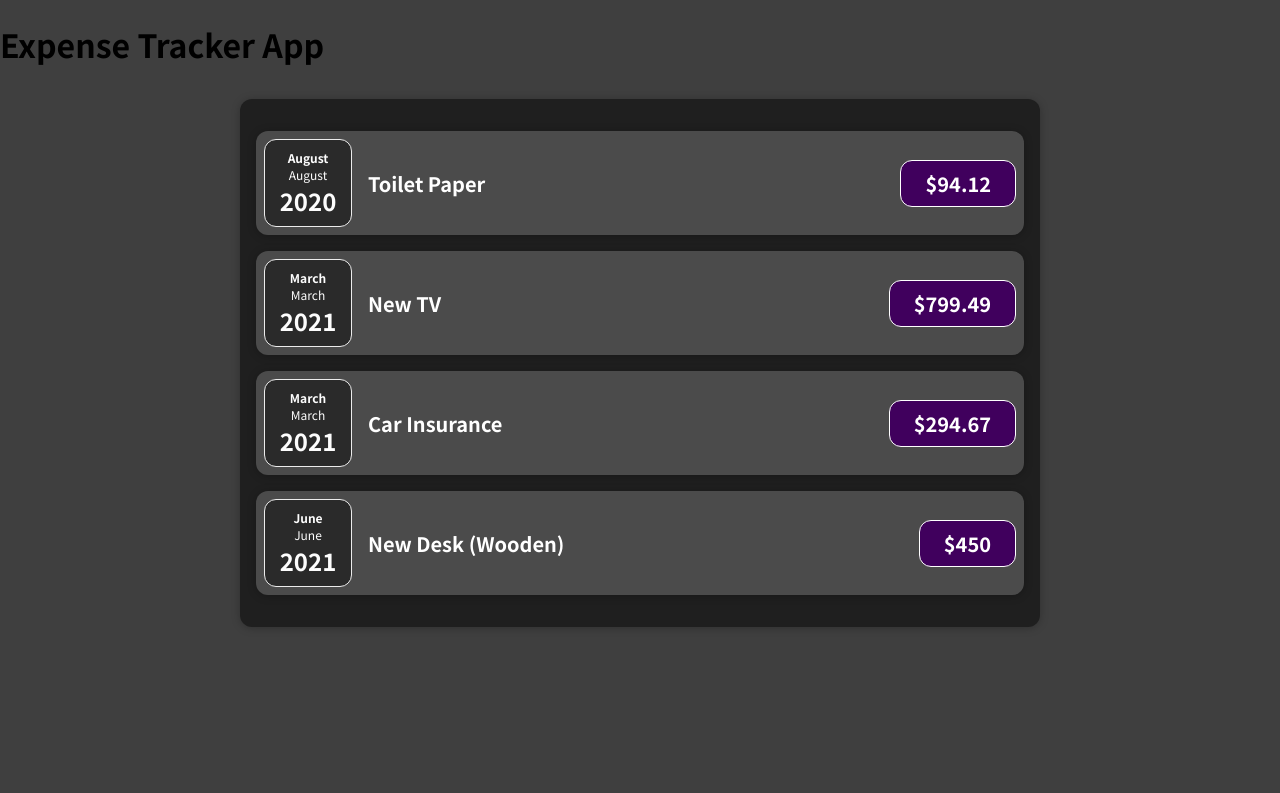
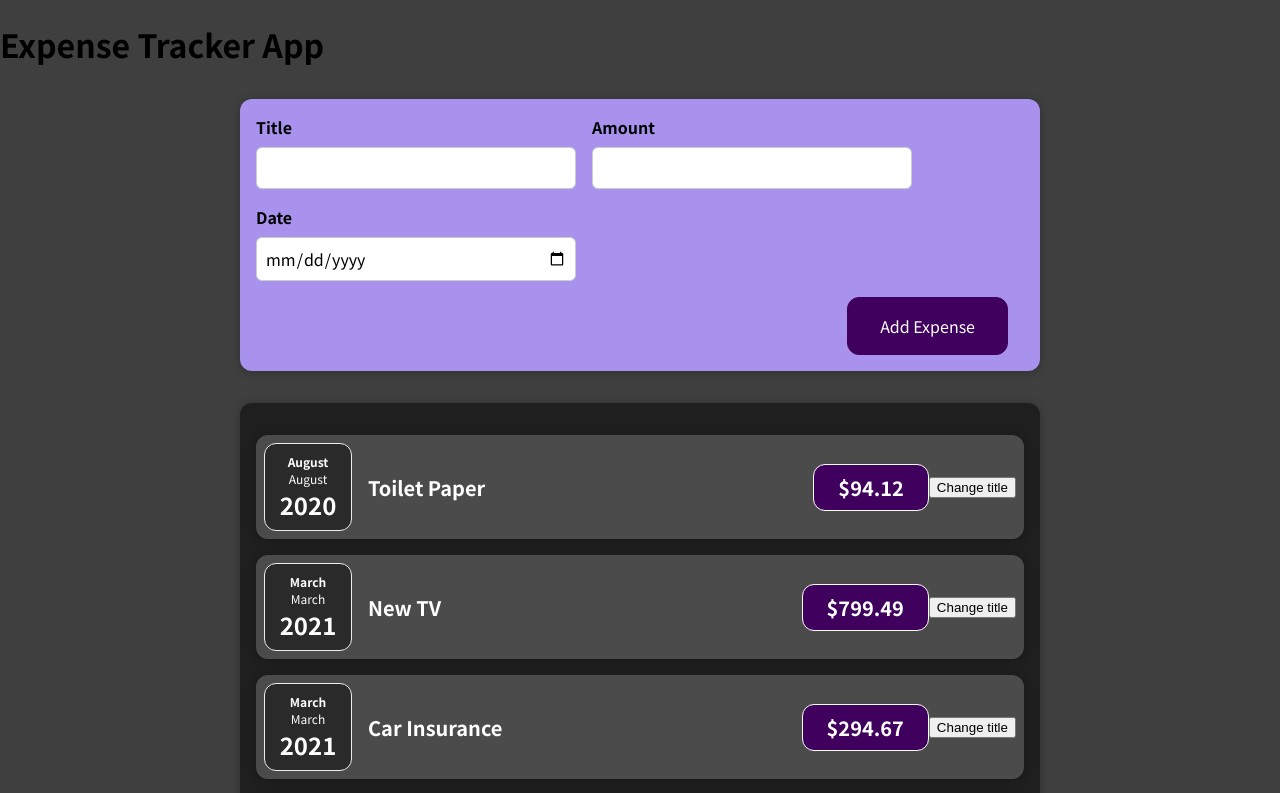
Before and after one commit to Marquessmalley/expense-tracker, a React (Create React App) app: page / in a window 1280 px wide. Shown: the top 793 px of the page. Built offline with nearby package versions, Linux system fonts and the light colour scheme.

Commit message:
added state to app

```diff
--- a/public/index.html
+++ b/public/index.html
@@ -10,8 +10,6 @@
       content="Web site created using create-react-app"
     />
     <link rel="apple-touch-icon" href="%PUBLIC_URL%/logo192.png" />
-
-    <link rel="manifest" href="%PUBLIC_URL%/manifest.json" />
     <title>Tracker App</title>
   </head>
   <body>
--- a/src/App.js
+++ b/src/App.js
@@ -1,8 +1,13 @@
 import Expenses from "./components/Expenses/Expenses";
+import NewExpense from "./components/NewExpense/NewExpense";
 const App = () => {
+  const collectNewExpenseData = (expenseData) => {
+    console.log(expenseData);
+  };
   return (
     <div className="App">
       <h1>Expense Tracker App</h1>
+      <NewExpense getData={collectNewExpenseData} />
       <Expenses />
     </div>
   );
--- a/src/components/Expenses/ExpenseItem.js
+++ b/src/components/Expenses/ExpenseItem.js
@@ -1,15 +1,21 @@
-import React from "react";
+import React, { useState } from "react";
 import "./ExpenseItem.css";
 import ExpenseDate from "./ExpenseDate";
 import Card from "../UI/Card";
 const ExpenseItem = ({ expense }) => {
+  const [title, setTitle] = useState(expense.title);
+
+  const changeTitleHandler = () => {
+    setTitle("updated");
+  };
   return (
     <Card className="expense-item">
       <ExpenseDate date={expense.date} />
       <div className="expense-item__description">
-        <h2>{expense.title}</h2>
+        <h2>{title}</h2>
         <div className="expense-item__price">${expense.amount}</div>
       </div>
+      <button onClick={changeTitleHandler}>Change title</button>
     </Card>
   );
 };
--- /dev/null
+++ b/src/components/NewExpense/ExpenseForm.css
@@ -0,0 +1,26 @@
+.new-expense__controls {
+  display: flex;
+  flex-wrap: wrap;
+  gap: 1rem;
+  margin-bottom: 1rem;
+  text-align: left;
+}
+
+.new-expense__control label {
+  font-weight: bold;
+  margin-bottom: 0.5rem;
+  display: block;
+}
+
+.new-expense__control input {
+  font: inherit;
+  padding: 0.5rem;
+  border-radius: 6px;
+  border: 1px solid #ccc;
+  width: 20rem;
+  max-width: 100%;
+}
+
+.new-expense__actions {
+  text-align: right;
+}
--- /dev/null
+++ b/src/components/NewExpense/ExpenseForm.js
@@ -0,0 +1,78 @@
+import React, { useState } from "react";
+import "./ExpenseForm.css";
+
+const ExpenseForm = ({ onSaveData }) => {
+  const [userInput, setUserInput] = useState({
+    enteredTitle: "",
+    enteredAmount: "",
+    enteredDate: "",
+  });
+  const titleChaneHandler = (e) => {
+    setUserInput((prevState) => {
+      return { ...prevState, enteredTitle: e.target.value };
+    });
+  };
+  const amountChaneHandler = (e) => {
+    setUserInput((prevState) => {
+      return { ...prevState, enteredAmount: e.target.value };
+    });
+  };
+  const dateChaneHandler = (e) => {
+    setUserInput((prevState) => {
+      return { ...prevState, enteredDate: e.target.value };
+    });
+  };
+  const handleSubmit = (e) => {
+    e.preventDefault();
+    const expenseData = {
+      title: userInput.enteredTitle,
+      amount: userInput.enteredAmount,
+      date: new Date(userInput.enteredDate),
+    };
+    onSaveData(expenseData);
+    setUserInput({
+      enteredTitle: "",
+      enteredAmount: "",
+      enteredDate: "",
+    });
+  };
+  return (
+    <form onSubmit={handleSubmit}>
+      <div className="new-expense__controls">
+        <div className="new-expense__control">
+          <label>Title</label>
+          <input
+            type="text"
+            value={userInput.enteredTitle}
+            onChange={titleChaneHandler}
+          />
+        </div>
+        <div className="new-expense__control">
+          <label>Amount</label>
+          <input
+            type="number"
+            value={userInput.enteredAmount}
+            min="0.01"
+            step="0.01"
+            onChange={amountChaneHandler}
+          />
+        </div>
+        <div className="new-expense__control">
+          <label>Date</label>
+          <input
+            type="date"
+            value={userInput.enteredDate}
+            min="2019-01-01"
+            max="2022-12-31"
+            onChange={dateChaneHandler}
+          />
+        </div>
+      </div>
+      <div className="new-expense__actions">
+        <button type="submit">Add Expense</button>
+      </div>
+    </form>
+  );
+};
+
+export default ExpenseForm;
--- /dev/null
+++ b/src/components/NewExpense/NewExpense.css
@@ -0,0 +1,38 @@
+.new-expense {
+  background-color: #a892ee;
+  padding: 1rem;
+  margin: 2rem auto;
+  width: 50rem;
+  max-width: 95%;
+  border-radius: 12px;
+  text-align: center;
+  box-shadow: 0 1px 8px rgba(0, 0, 0, 0.25);
+}
+
+.new-expense button {
+  font: inherit;
+  cursor: pointer;
+  padding: 1rem 2rem;
+  border: 1px solid #40005d;
+  background-color: #40005d;
+  color: white;
+  border-radius: 12px;
+  margin-right: 1rem;
+}
+
+.new-expense button:hover,
+.new-expense button:active {
+  background-color: #510674;
+  border-color: #510674;
+}
+
+.new-expense button.alternative {
+  color: #220131;
+  border-color: transparent;
+  background-color: transparent;
+}
+
+.new-expense button.alternative:hover,
+.new-expense button.alternative:active {
+  background-color: #ddb3f8;
+}
--- /dev/null
+++ b/src/components/NewExpense/NewExpense.js
@@ -0,0 +1,19 @@
+import React from "react";
+import "./NewExpense.css";
+import ExpenseForm from "./ExpenseForm";
+const NewExpense = ({ getData }) => {
+  const collectExpenseForm = (enteredExpenseData) => {
+    const expenseData = {
+      ...enteredExpenseData,
+      id: Math.random().toString(),
+    };
+    getData(expenseData);
+  };
+  return (
+    <div className="new-expense">
+      <ExpenseForm onSaveData={collectExpenseForm} />
+    </div>
+  );
+};
+
+export default NewExpense;
```
